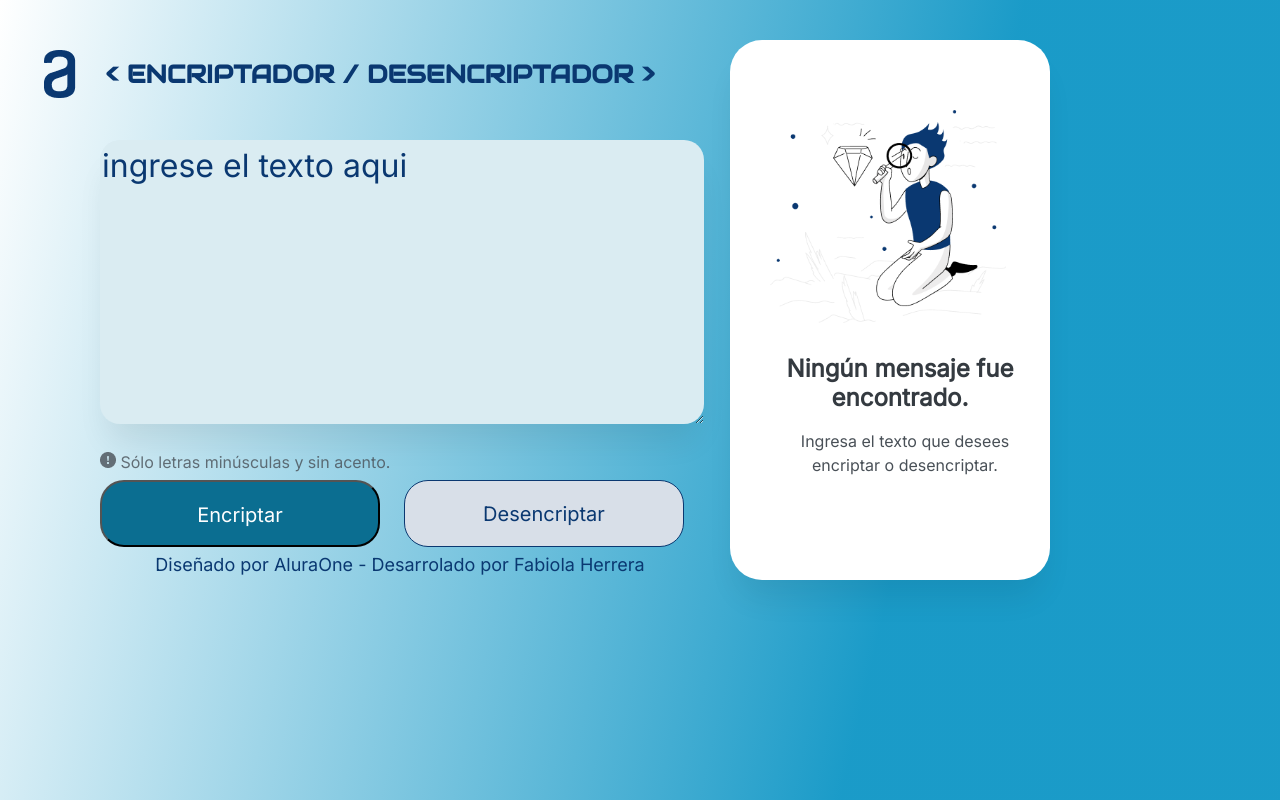
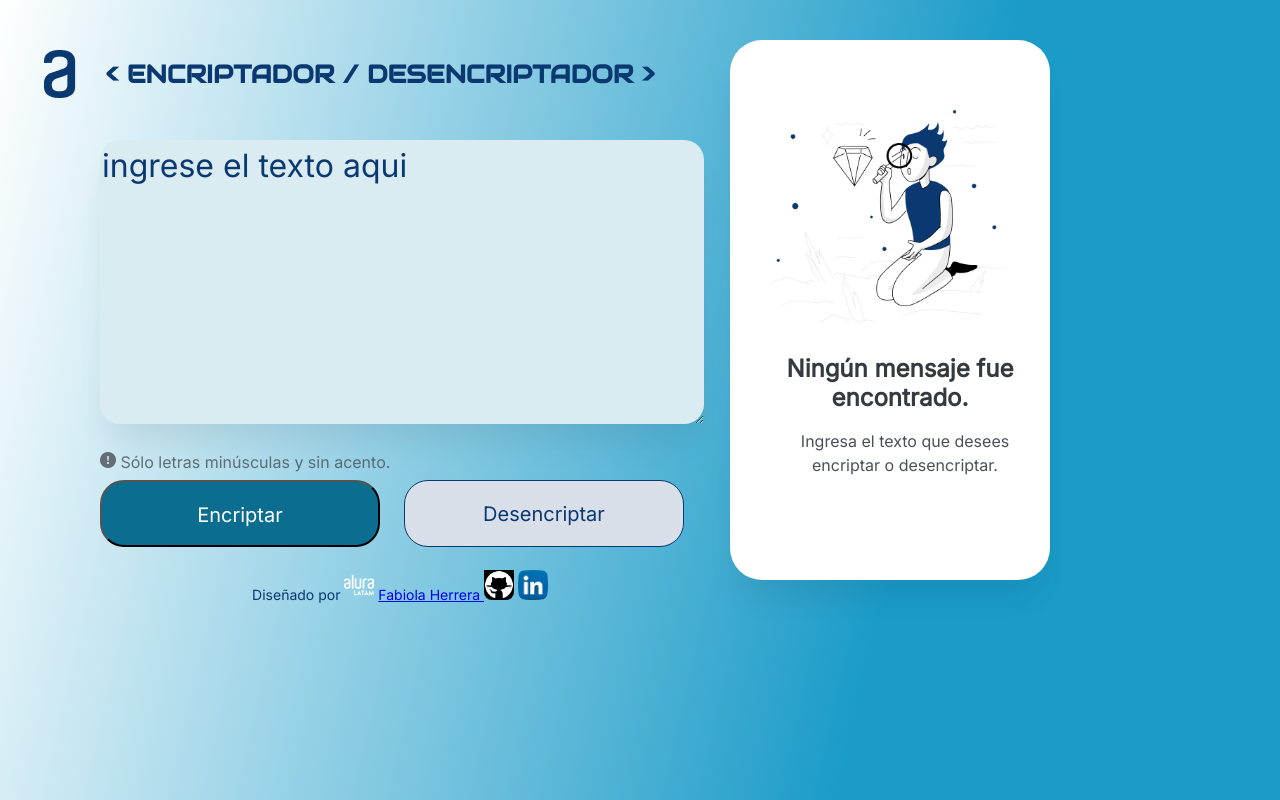
Before and after one commit to FabiolaHerrera/ChallengeONE_DesafioEncriptadorDeTexto, a plain HTML site: page index.html in a window 1280 px wide. Drawn offline with Linux system fonts and the light colour scheme.

Commit message:
footer con logos

```diff
--- a/index.html
+++ b/index.html
@@ -46,8 +46,10 @@
                 </section>
             </main>
             <footer class="footer">
-                <!-- <p>Desarrolado por: <a href="https://github.com/GaiskaSalomon">Gaiska Salomon</a></p> -->
-                <p>Diseñado por AluraOne - Desarrolado por Fabiola Herrera </p>
+                <p>Diseñado por <a href="https://www.aluracursos.com/"><img class="img-pie" src="assets/alura-logo.1647533644.svg" alt="Alura"></a>
+                <a href="https://github.com/FabiolaHerrera/">Fabiola Herrera <img class="img-pie" src="assets/icons8-github-50.png" alt="GitHub"></a>
+                <a href="https://www.linkedin.com/in/fabiolaherreraleiva/"> <img class="img-pie" src="assets/linkedin.png" alt="Linkedin"></a>
+                </p>
             </footer>
         </div>
     </body>
--- a/style.css
+++ b/style.css
@@ -209,7 +209,7 @@ margin-left: 50px;
     position: absolute;
     width: 280px;
     height: 67px;
-    left: 760px;
+    left: 750px;
     top: 480px;
 
     border: 1px solid #0A3871;
@@ -402,7 +402,7 @@ flex-grow: 1;
     font-family: 'Inter';
     font-style: normal;
     font-weight: 400;
-    font-size: 18px;
+    font-size: 14px;
     line-height: 19px;
     text-align: center;
     color: #0A3871;
@@ -412,6 +412,20 @@ flex-grow: 1;
     height: 67px;
     left: 0px;
     top: 555px;
+
+}
+
+.img-pie{
+    width: 30px;
+    height: 30px;
+    flex: none;
+    order: 0;
+    flex-grow: 0;
+    margin-left: 0px;
+    cursor: pointer;
+    border-radius: 8px;
+    padding-top: 15px;
+
 }
 
 @media (min-width: 300px) and (max-width: 900px)  {
```
Also changed, not shown: assets/alura-logo.1647533644.svg (added), assets/icons8-github-50.png (added), assets/linkedin.png (added).
